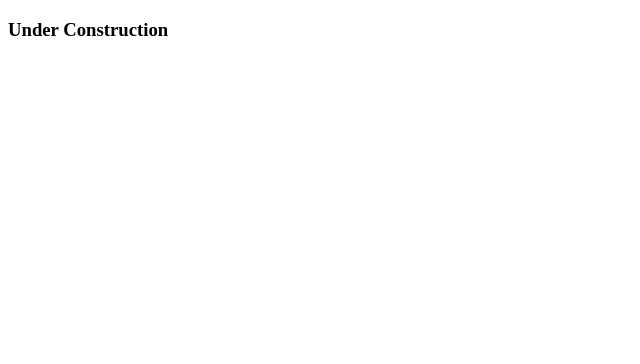
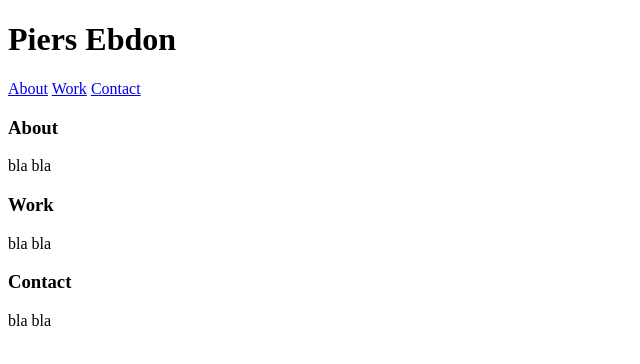
Before and after one commit to piersebdon/piersebdon.github.io, a plain HTML site: page index.html in a window 1280 px wide. Shown: the whole page, without its empty margins (0-640 px from the left). Drawn offline with Linux system fonts and the light colour scheme.

Commit message:
Add basic layout structure

```diff
--- a/index.html
+++ b/index.html
@@ -4,6 +4,27 @@
         <title>Piers Ebdon</title>
     </head>
     <body>
-        <h3>Under Construction</h3>
+        <header>
+            <h1>Piers Ebdon</h1>
+            <nav>
+                <a href='#about'>About</a>
+                <a href='#work'>Work</a>
+                <a href='#contact'>Contact</a>
+            </nav>
+        </header>
+        <main>
+            <section id='about'>
+                <h3>About</h3>
+                <p>bla bla</p>
+            </section>
+            <section id='work'>
+                <h3>Work</h3>
+                <p>bla bla</p>
+            </section>
+            <section id='contact'>
+                <h3>Contact</h3>
+                <p>bla bla</p>
+            </section>
+        </main>
     </body>
 </html>
```
